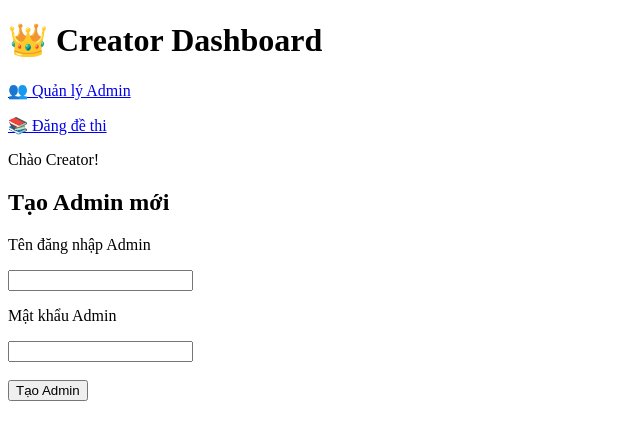
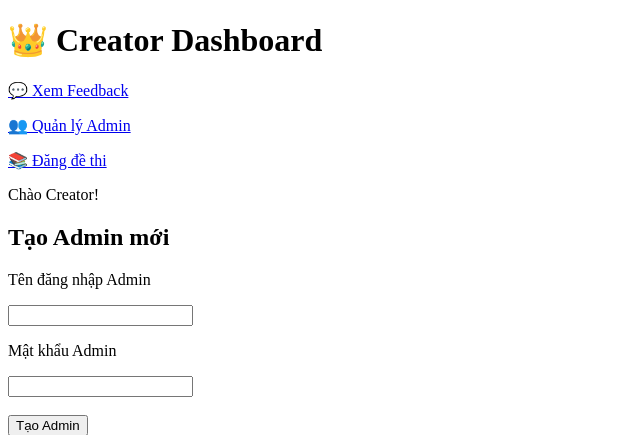
Before and after one commit to KhoiNguyen2809/flask-web, a Flask app: template templates/creator.html in a window 1280 px wide. Shown: the top 435 px of the page, without its empty margins (0-640 px from the left). Run offline with Flask 3, Linux system fonts and the light colour scheme; the template is opened without the code that fills it, so the values that code supplies are empty.

Commit message:
Update creator.html

```diff
--- a/templates/creator.html
+++ b/templates/creator.html
@@ -6,6 +6,8 @@
 <body>
 
 <h1>👑 Creator Dashboard</h1>
+
+<a href="/feedbacks">💬 Xem Feedback</a>
 
 <p>
     <a href="/admins">
```
